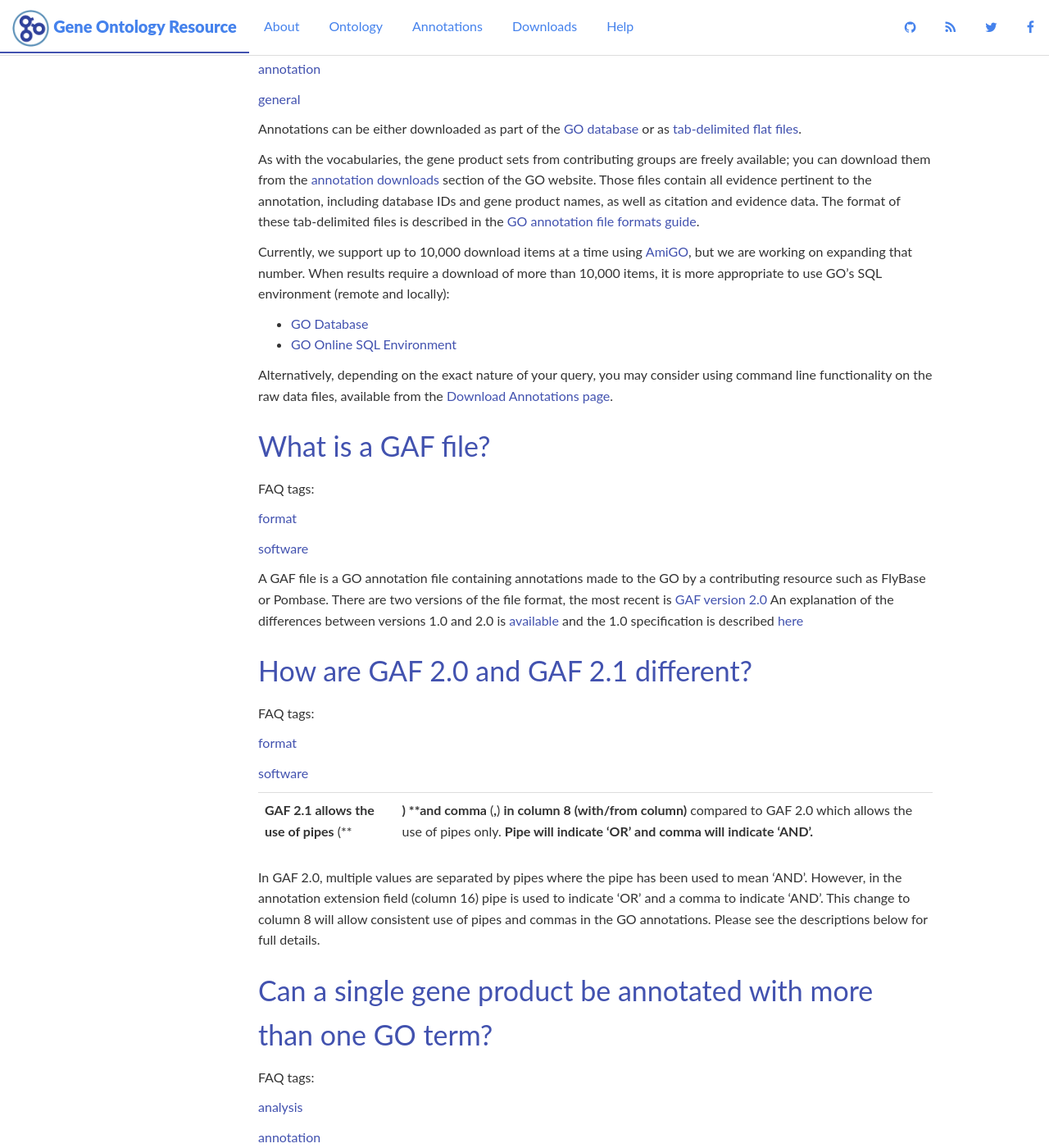
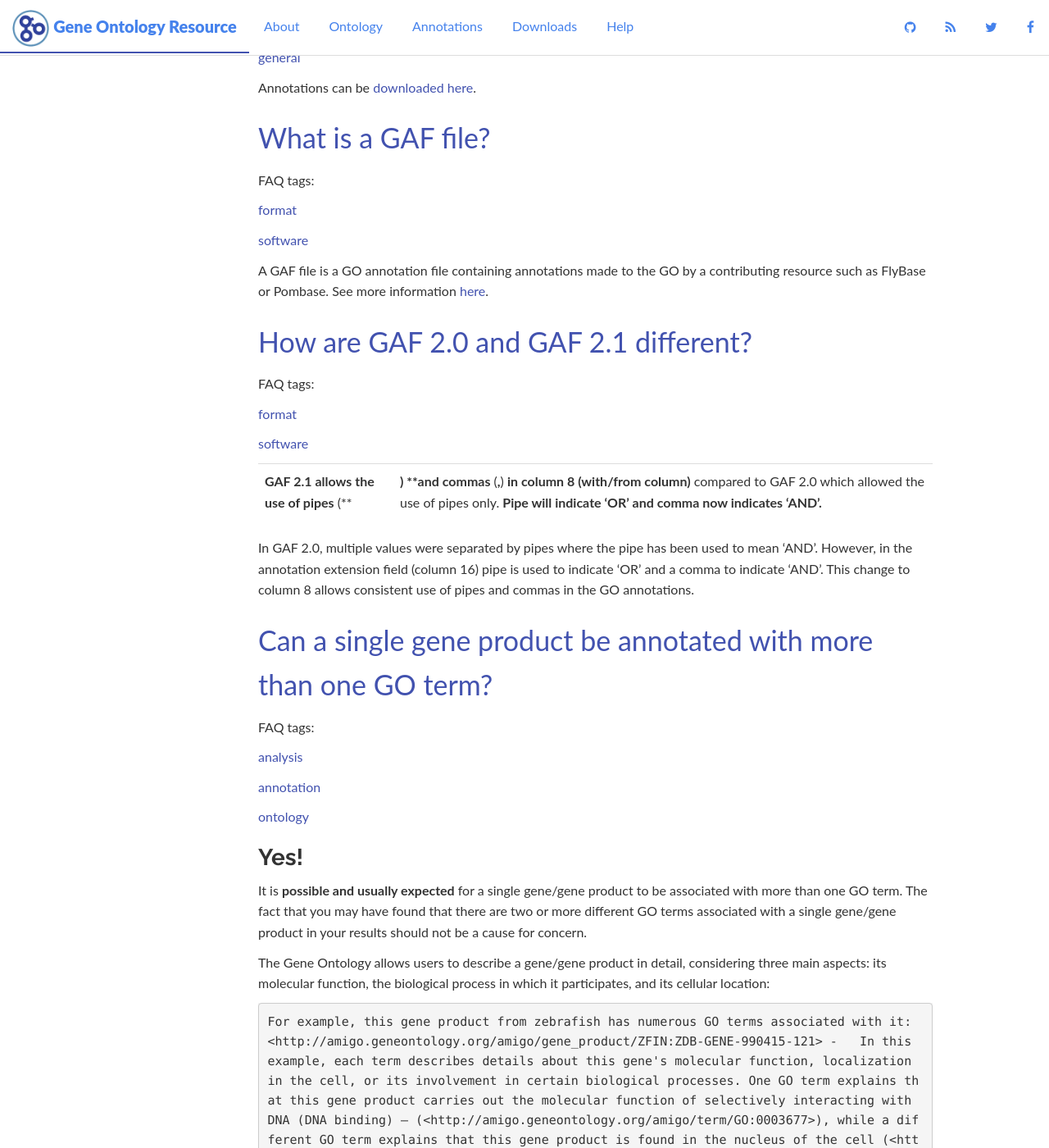
Before and after one commit to geneontology/geneontology.github.io, a Jekyll site: the page built from _docs/faq.md, in a window 1280 px wide and 1400 px high, scrolled down 7138 px. Shown: the whole window at 82% size. Built offline with Jekyll 4.4.1, drawn with Linux system fonts in a browser that asks for light colours; nearby versions of some CDN libraries; some of the changed text lies outside the part shown.

Commit message:
Update faq.md

```diff
--- a/_docs/faq.md
+++ b/_docs/faq.md
@@ -233,16 +233,16 @@
 
 [general](/faq-tags/general)
 
-Most journals require authors to submit high-throughput data to public repository as a pre-requisite for publication. As part of this process, the methods used to analyse data need to be reported in detail; this applies to both statistical and functional analysis. For papers describing enrichment analysis using GO, this means that the methods section should include the following information, to ensure the analysis is reproducible (an important criteria for reviewers' approval):
+Most journals require authors to submit high-throughput data to public repository as a prerequisite for publication. As part of this process, the methods used to analyse data need to be reported in detail; this applies to both statistical and functional analysis. For papers describing enrichment analysis using GO, this means that the methods section should include the following information, to ensure the analysis is reproducible (an important criteria for reviewers' approval):
 1.  What analysis tool was used and what version
 2.  What statistical analysis method was applied, and what correction factors were applied if any
-3.  Date or release version of both the GO ontology file and the GO annotation file used
-4.  Background genome/proteome/dataset used in the analysis
+3.  Date/release version of both the GO ontology file and the GO annotation file used
+4.  Background genome/proteome/dataset used in the analysis, including strain if applicable
 5.  Whether any enriched terms were excluded from the results due to low numbers of query genes associated with the term (e.g., if you only included GO terms in the results which have more than 3 query genes)
-6.  Please cite: The Gene Ontology Consortium. Gene ontology: tool for the unification of biology. Nat Genet. May 2000;25(1):25-9. Online at Nature Genetics <http://www.nature.com/ng/journal/v25/n1/abs/ng0500_25.html>
+6.  [Please cite the appropriate GO papers](/docs/go-citation-policy/)
 
 The supplemental data files should include:
-1.  List of the IDs used, and also the IDs which were rejected by the analysis tool if any
+1.  List of the IDs used and the IDs which were rejected by the analysis tool, if any
 2.  Full list of enriched terms
 
 When undertaking the functional analysis and interpreting the results, consider:
@@ -260,11 +260,11 @@
 
 [ontology](/faq-tags/ontology)
 
-You can use the YeastMine tool available at SGD to retrieve the GO term names for each ID. Here is how-
-1.  Go to - <http://yeastmine.yeastgenome.org/yeastmine/bag.do>
-2.  In the Select Type pull down, scroll down and select GO term
-3.  Enter your GO ids or upload a list in the full format (GO:0016020, GO:0016301..)
-4.  Click on Create List and you should be able to create a list of GO IDs, Term name, Definition, aspect. The tool offers several options to download the list.
+You can use the YeastMine Analyze tool available at SGD to retrieve the GO term names for each ID. Here is how-
+1.  Go to the Analyze tool on YeastMine - <http://yeastmine.yeastgenome.org/yeastmine/bag.do>
+2.  In the Select Type pull down, select `GO Term`
+3.  Enter your GO ids or upload a list in the full format (GO:0016020, GO:0016301...)
+4.  Click on `Create List`. The tool offers several options to download the list.
 
 [Where can I view or download the complete sets of GO annotations?](/faq/where-can-i-view-or-download-complete-sets-go-annotations)
 -----------------------------------------------------------------------------------------------------------------------------------
@@ -276,16 +276,7 @@
 
 [general](/faq-tags/general)
 
-Annotations can be either downloaded as part of the [GO database](/page/lead-database-downloads) or as [tab-delimited flat files](/page/download-annotations).
-
-As with the vocabularies, the gene product sets from contributing groups are freely available; you can download them from the [annotation downloads](http://geneontology.org/page/download-annotations) section of the GO website. Those files contain all evidence pertinent to the annotation, including database IDs and gene product names, as well as citation and evidence data. The format of these tab-delimited files is described in the [GO annotation file formats guide](http://geneontology.org/page/go-annotation-file-formats).
-
-Currently, we support up to 10,000 download items at a time using [AmiGO](http://amigo.geneontology.org/), but we are working on expanding that number. When results require a download of more than 10,000 items, it is more appropriate to use GO's SQL environment (remote and locally):
-
--   [GO Database](http://geneontology.org/page/lead-database-guide)
--   [GO Online SQL Environment](http://amigo.geneontology.org/goose)
-
-Alternatively, depending on the exact nature of your query, you may consider using command line functionality on the raw data files, available from the [Download Annotations page](http://geneontology.org/page/download-annotations).
+Annotations can be [downloaded here](http://current.geneontology.org/products/pages/downloads.html).
 
 [What is a GAF file?](/faq/what-gaf-file)
 -----------------------------------------
@@ -297,7 +288,7 @@
 
 [software](/faq-tags/software)
 
-A GAF file is a GO annotation file containing annotations made to the GO by a contributing resource such as FlyBase or Pombase. There are two versions of the file format, the most recent is [GAF version 2.0](http://geneontology.org/page/go-annotation-file-gaf-format-20) An explanation of the differences between versions 1.0 and 2.0 is [available](http://geneontology.org/page/go-annotation-file-gaf-format-20) and the 1.0 specification is described [here](http://geneontology.org/page/go-annotation-file-gaf-format-10)
+A GAF file is a GO annotation file containing annotations made to the GO by a contributing resource such as FlyBase or Pombase. See more information [here](/docs/go-annotation-file-gaf-format-21/).
 
 
 [How are GAF 2.0 and GAF 2.1 different?](/faq/what-gaf21)
@@ -310,9 +301,9 @@
 
 [software](/faq-tags/software)
 
-**GAF 2.1 allows the use of pipes** (**|**) **and comma** (**,**) **in column 8 (with/from column)** compared to GAF 2.0 which allows the use of pipes only. **Pipe will indicate 'OR' and comma will indicate 'AND'.**
+**GAF 2.1 allows the use of pipes** (**|**) **and commas** (**,**) **in column 8 (with/from column)** compared to GAF 2.0 which allowed the use of pipes only. **Pipe will indicate 'OR' and comma now indicates 'AND'.**
 
-In GAF 2.0, multiple values are separated by pipes where the pipe has been used to mean 'AND'. However, in the annotation extension field (column 16) pipe is used to indicate 'OR' and a comma to indicate 'AND'. This change to column 8 will allow consistent use of pipes and commas in the GO annotations. Please see the descriptions below for full details.
+In GAF 2.0, multiple values were separated by pipes where the pipe has been used to mean 'AND'. However, in the annotation extension field (column 16) pipe is used to indicate 'OR' and a comma to indicate 'AND'. This change to column 8 allows consistent use of pipes and commas in the GO annotations.
 
 
 [Can a single gene product be annotated with more than one GO term?](/faq/can-single-gene-product-be-annotated-more-one-go-term)
@@ -329,11 +320,11 @@
 
 ### Yes!
 
-It is **possible and usually expected** for a single gene / gene product to be associated with more than one GO term. The fact that you may have found that there are two or more different GO terms associated with a single gene / gene product in your results should not be a cause for concern.
+It is **possible and usually expected** for a single gene/gene product to be associated with more than one GO term. The fact that you may have found that there are two or more different GO terms associated with a single gene/gene product in your results should not be a cause for concern.
 
-The Gene Ontology allows users to describe a gene / gene product in detail, considering three main aspects: its molecular function, the biological process in which it participates, and its cellular location:
+The Gene Ontology allows users to describe a gene/gene product in detail, considering three main aspects: its molecular function, the biological process in which it participates, and its cellular location:
 
--   For example, this gene product from zebrafish has numerous GO terms associated with it: <http://amigo.geneontology.org/amigo/gene_product/ZFIN:ZDB-GENE-990415-121>
+    For example, this gene product from zebrafish has numerous GO terms associated with it: <http://amigo.geneontology.org/amigo/gene_product/ZFIN:ZDB-GENE-990415-121>
 -   In this example, each term describes details about this gene's molecular function, localization in the cell, or its involvement in certain biological processes. One GO term explains that this gene product carries out the molecular function of selectively interacting with DNA (DNA binding) – (<http://amigo.geneontology.org/amigo/term/GO:0003677>), while a different GO term explains that this gene product is found in the nucleus of the cell (<http://amigo.geneontology.org/amigo/term/GO:0005634>).
 
 Trying to write one single term that describes in detail everything about a gene/gene product in a single statement would require the existence of as many terms as genes there are - for all species - in the planet. This would be very unpractical and not easily scalable. Instead, the use of ontologies help us organize information in a way that allows researchers to use the same term to describe a characteristic that is shared by more than one gene product (e.g. all the genes involved in the process 'translation'), and more than one term to describe all the characteristics of each gene product, as in the example above. **This is a reason why you would see more than one GO term associated to a single gene / gene product**.
```
